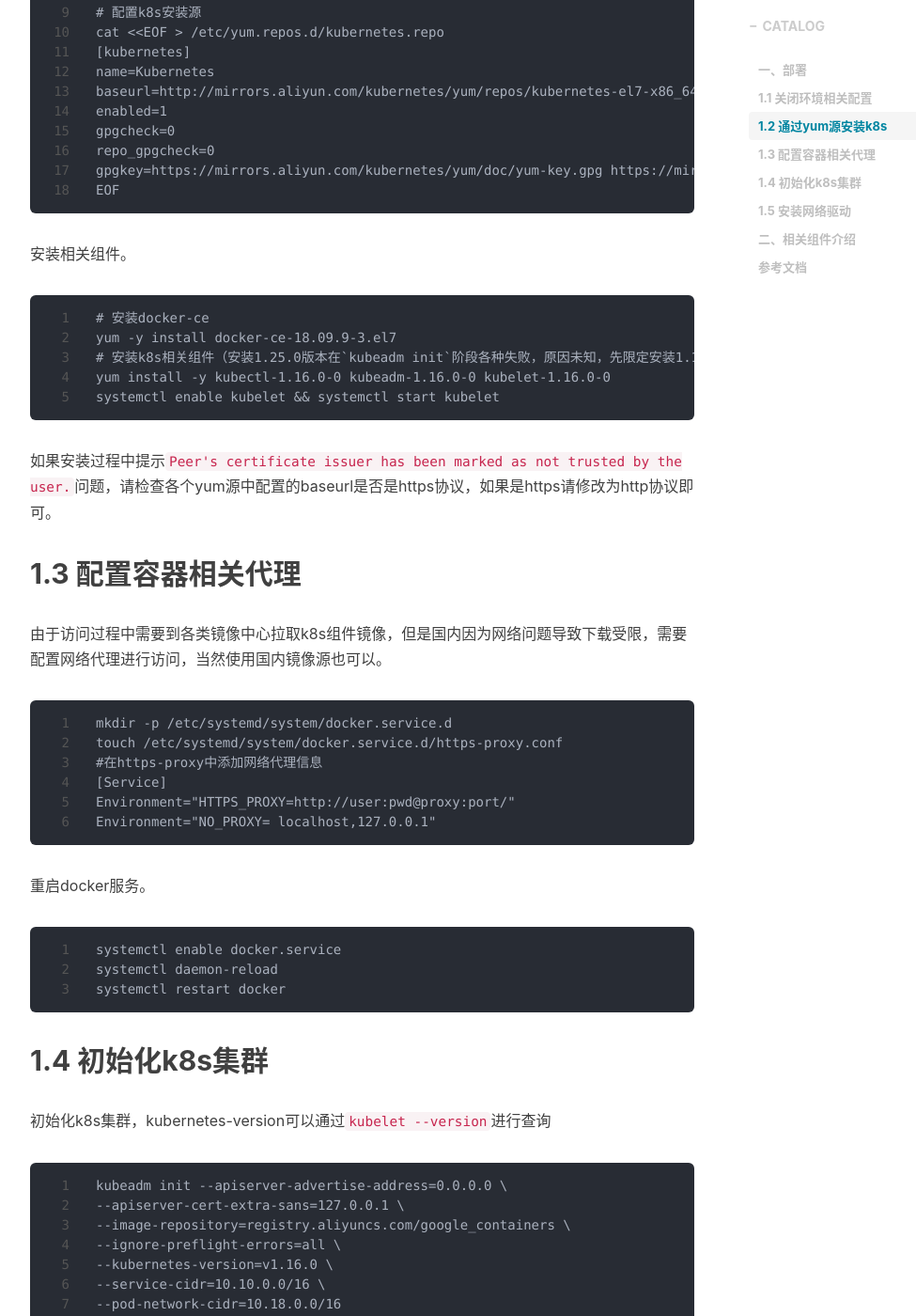
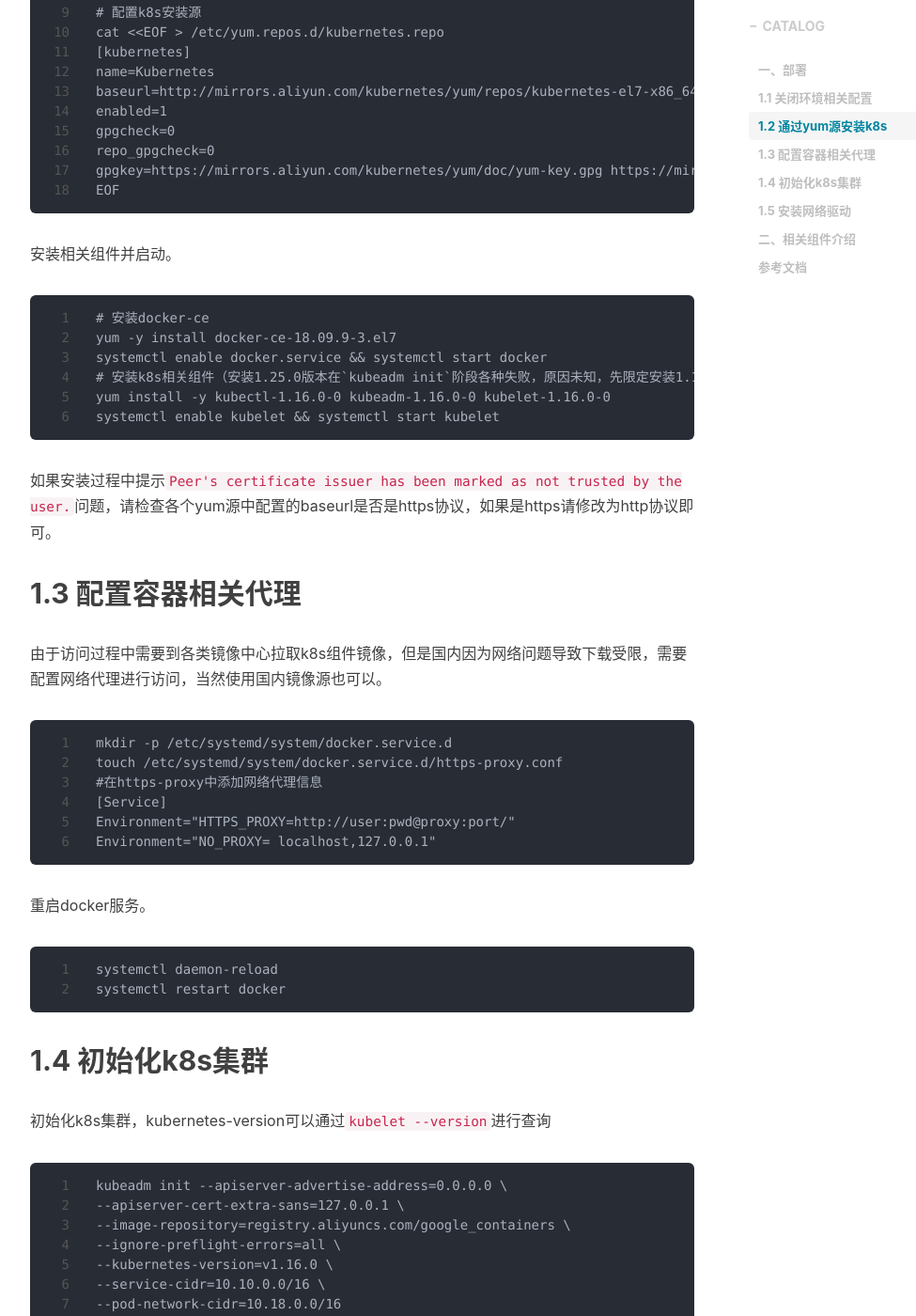
Before and after one commit to shihai1991/shihai1991.github.io, a Jekyll site: the page built from _posts/2022-09-14-K8S deployment.md, in a window 1280 px wide and 1400 px high, scrolled down 1404 px. Shown: the whole window at 94% size, without its empty margins (233-1208 px from the left). Built offline with Jekyll 4.4.1, drawn with Linux system fonts in a browser that asks for light colours; nearby versions of some CDN libraries; comment, search, counter and statistics services are not loaded.

Commit message:
Update 2022-09-14-K8S deployment.md

````diff
--- a/_posts/2022-09-14-K8S deployment.md
+++ b/_posts/2022-09-14-K8S deployment.md
@@ -54,10 +54,11 @@ repo_gpgcheck=0
 gpgkey=https://mirrors.aliyun.com/kubernetes/yum/doc/yum-key.gpg https://mirrors.aliyun.com/kubernetes/yum/doc/rpm-package-key.gpg
 EOF
 ```
-安装相关组件。
+安装相关组件并启动。
 ```
 # 安装docker-ce
 yum -y install docker-ce-18.09.9-3.el7
+systemctl enable docker.service && systemctl start docker
 # 安装k8s相关组件（安装1.25.0版本在`kubeadm init`阶段各种失败，原因未知，先限定安装1.16.0，后面有时间在折腾）
 yum install -y kubectl-1.16.0-0 kubeadm-1.16.0-0 kubelet-1.16.0-0
 systemctl enable kubelet && systemctl start kubelet
````
Also changed, not shown: other parts of _posts/2022-09-14-K8S deployment.md (+0 -1 lines).
